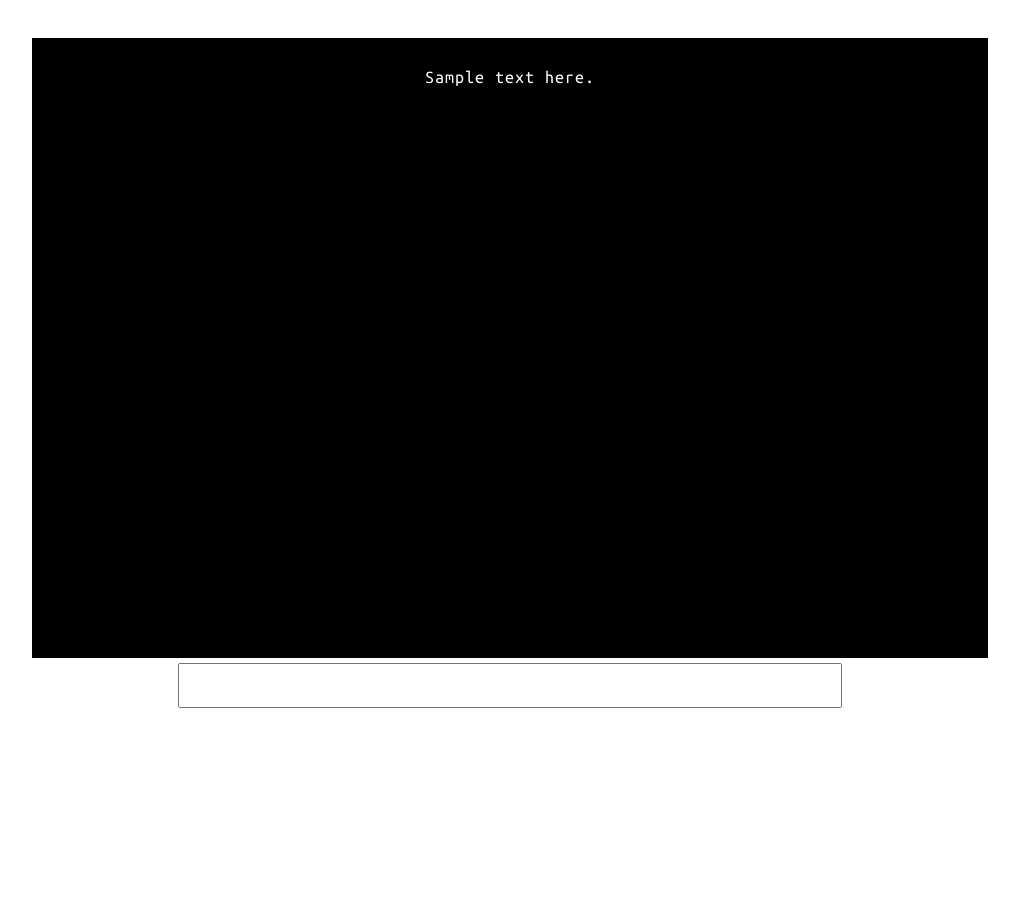
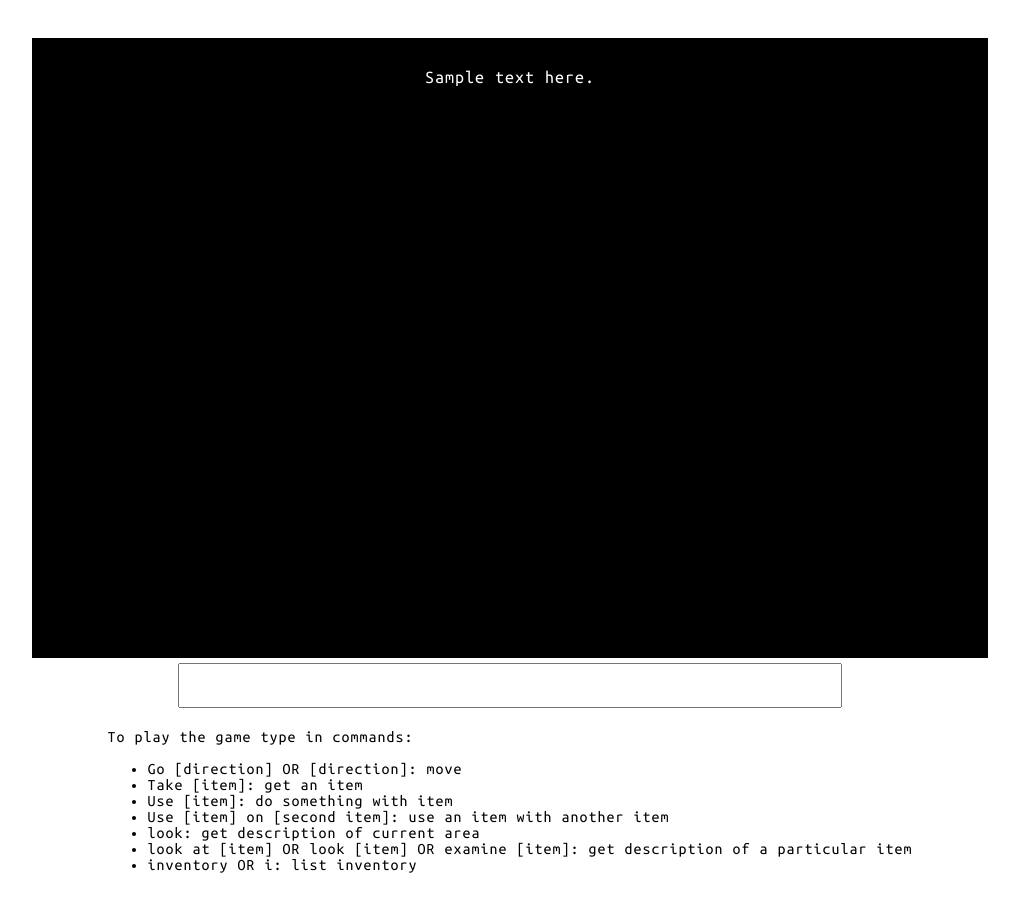
Before and after one commit to jbcoppola/Text-Adventure, a website built with webpack: page index.html in a window 1280 px wide. Shown: the whole page, without its empty margins (130-1149 px from the left). Before the commit the page ends 800 px from the top, so only its background shows below. Built offline with nearby package versions, Linux system fonts and the light colour scheme.

Commit message:
added instructions

```diff
--- a/index.html
+++ b/index.html
@@ -15,6 +15,18 @@
         <form class="input">
             <input type="text" />
         </form>
+        <div class="instructions">
+            <p>To play the game type in commands: </p>
+            <ul>
+                <li>Go [direction] OR [direction]: move</li>
+                <li>Take [item]: get an item</li>
+                <li>Use [item]: do something with item</li>
+                <li>Use [item] on [second item]: use an item with another item</li>
+                <li>look: get description of current area</li>
+                <li>look at [item] OR look [item] OR examine [item]: get description of a particular item</li>
+                <li>inventory OR i: list inventory</li>
+            </ul>
+        </div>
     </div>
 </body>
 </html>
--- a/modules/engine.js
+++ b/modules/engine.js
@@ -4,7 +4,7 @@ var Areas = require("./area-data.js");
 
 let directions = ["north", "n", "south", "s", "east", "e", "west", "w", "southwest", "sw", "northwest", "nw", "northeast", "ne", "southwest", "se"];
 let take = ["get", "take", "steal", "grab"];
-let inventory = ["i", "inventory"]
+let inventory = ["i", "inventory"];
 
 function parseDirections(input) {
     switch (input) {
```
Also changed, not shown: modules/bundle.js.
